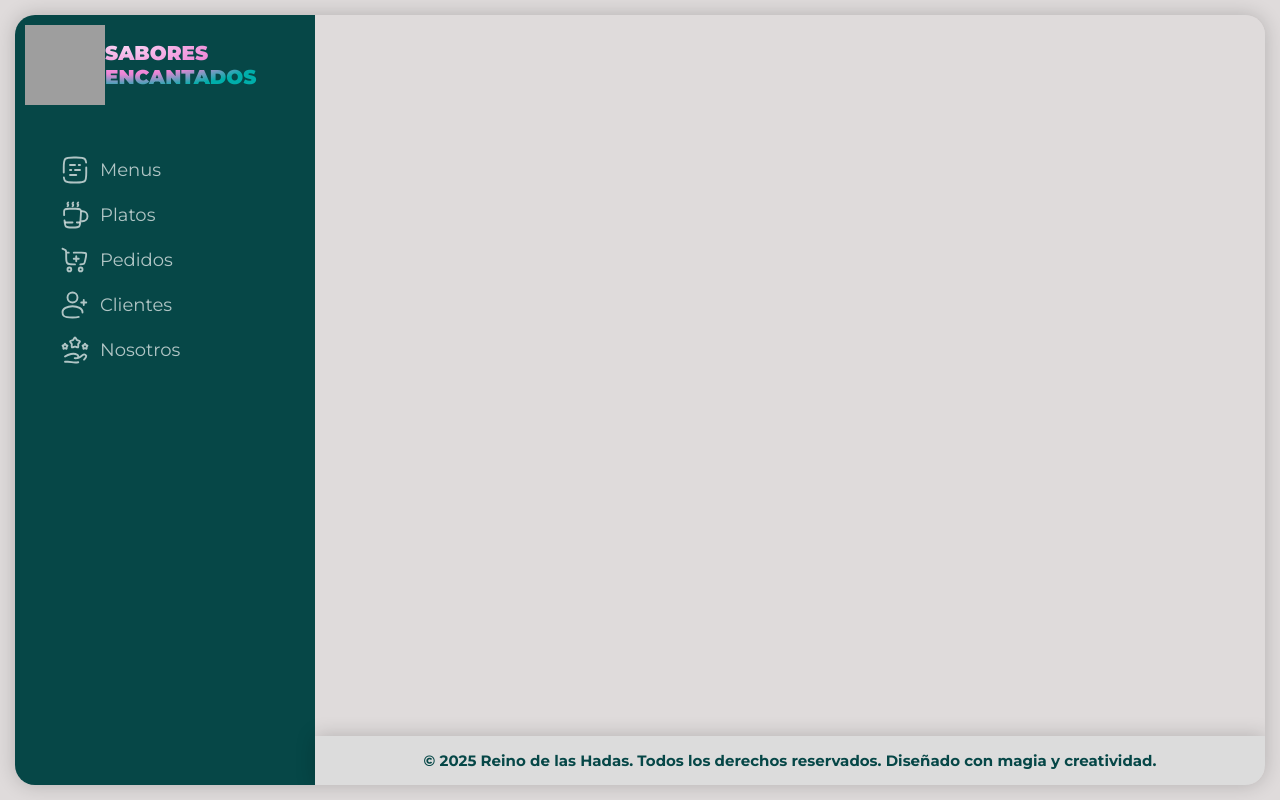
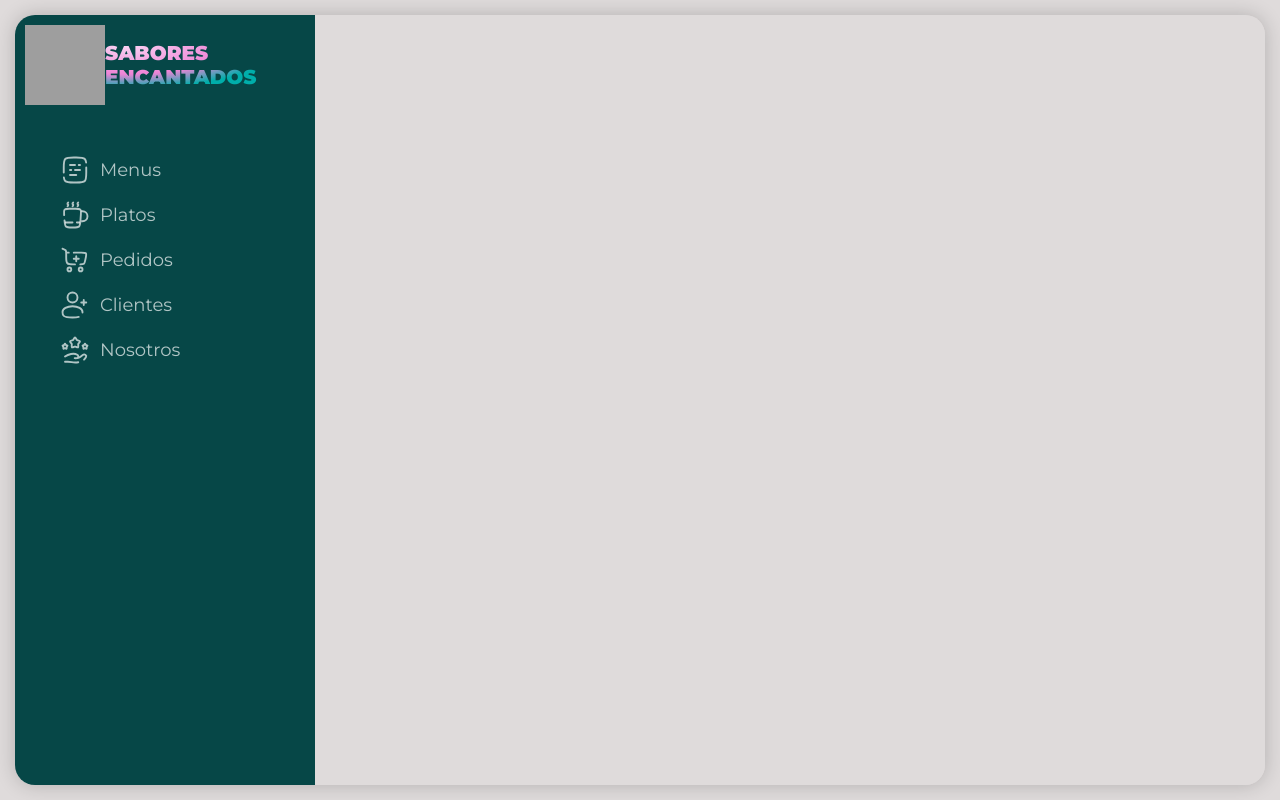
Before and after one commit to bymarium/11-angular-routing, an Angular app: page / in a window 1280 px wide. Built offline with nearby package versions, Linux system fonts and the light colour scheme; grey boxes are pictures that could not be loaded.

Commit message:
move footer to aside

```diff
--- a/src/app/components/aside/aside.component.html
+++ b/src/app/components/aside/aside.component.html
@@ -8,4 +8,6 @@
       <app-item [link]="item.link" [icon]="item.icon" [title]="item.title"></app-item>
     }
   </ul>
+
+  <app-footer></app-footer>
 </aside>
--- a/src/app/components/aside/aside.component.ts
+++ b/src/app/components/aside/aside.component.ts
@@ -1,9 +1,10 @@
 import { Component } from '@angular/core';
 import { ItemComponent } from './item/item.component';
+import { FooterComponent } from '../footer/footer.component';
 
 @Component({
   selector: 'app-aside',
-  imports: [ItemComponent ],
+  imports: [ItemComponent, FooterComponent],
   templateUrl: './aside.component.html',
   styleUrl: './aside.component.scss'
 })
--- a/src/app/components/footer/footer.component.html
+++ b/src/app/components/footer/footer.component.html
@@ -1,3 +1,3 @@
 <footer class="footer">
-  <p class="footer__copyright">&copy; 2025 Reino de las Hadas. Todos los derechos reservados. Diseñado con magia y creatividad.</p>
+  <p class="footer__copyright">&copy; 2025 Reino de las Hadas. Todos los derechos reservados.</p>
 </footer>
--- a/src/app/components/footer/footer.component.scss
+++ b/src/app/components/footer/footer.component.scss
@@ -1,15 +1,14 @@
 @use "../../ui/styles/variables.scss" as variables;
 
 .footer {
-  width: calc(100%);
+  width: 100%;
+  margin-top: 500px;
   padding: 15px;
-  background-color: variables.$white-20;
-  box-shadow: variables.$box-shadow;
 
   &__copyright {
-    font-size: 15px;
+    font-size: 14px;
     text-align: center;
-    font-weight: 700;
-    color: variables.$green;
+    font-weight: 500;
+    color: variables.$white;
   }
 }
--- a/src/app/components/layout/layout.component.html
+++ b/src/app/components/layout/layout.component.html
@@ -5,7 +5,4 @@
   <div class="body">
     <router-outlet></router-outlet>
   </div>
-  <div class="footer">
-    <app-footer></app-footer>
-  </div>
 </section>
```
